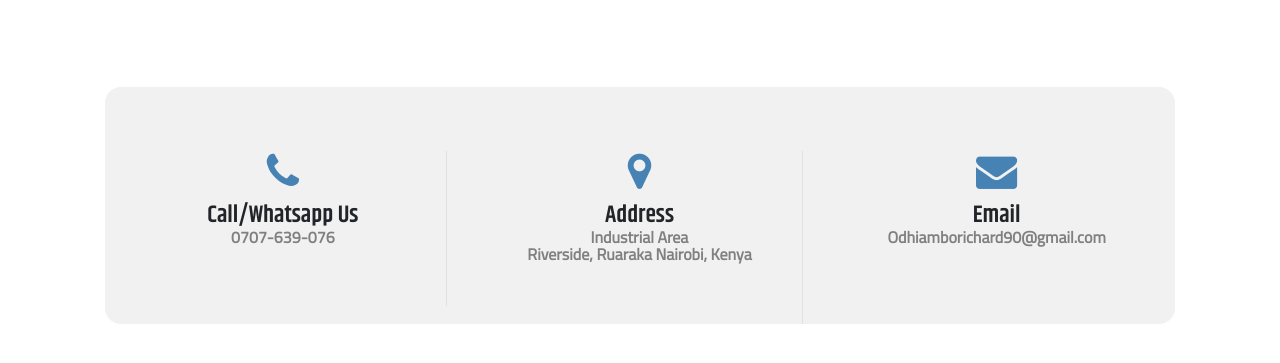
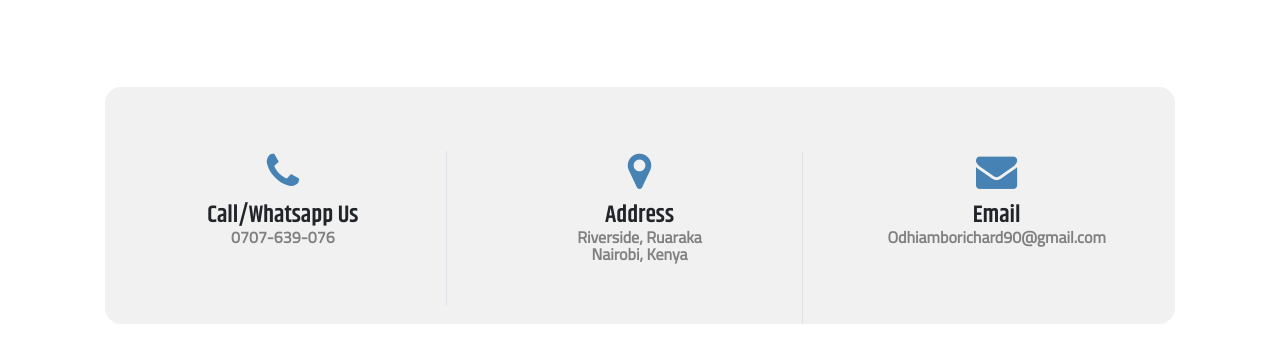
Before and after one commit to eyern/jumaritech, a plain HTML site: page contact.html in a window 1280 px wide. Shown: the part 663-1026 px from the top of the page. Drawn offline with Linux system fonts and the light colour scheme; a script that the page names is missing.

Commit message:
business location

```diff
--- a/contact.html
+++ b/contact.html
@@ -378,8 +378,8 @@
                     <div class="contact-info text-center  pt-60 pb-60 border-right">
                         <i class="fa fa-map-marker font-36 mb-10"></i>
                         <h4>Address</h4>
-                        <h6 class="text-gray"><span>Industrial Area</span><br>
-                            <span>Riverside, Ruaraka Nairobi, Kenya<span>
+                        <h6 class="text-gray"><span>Riverside, Ruaraka</span><br>
+                            <span> Nairobi, Kenya<span>
                         </h6>
                     </div>
                 </div>
```
